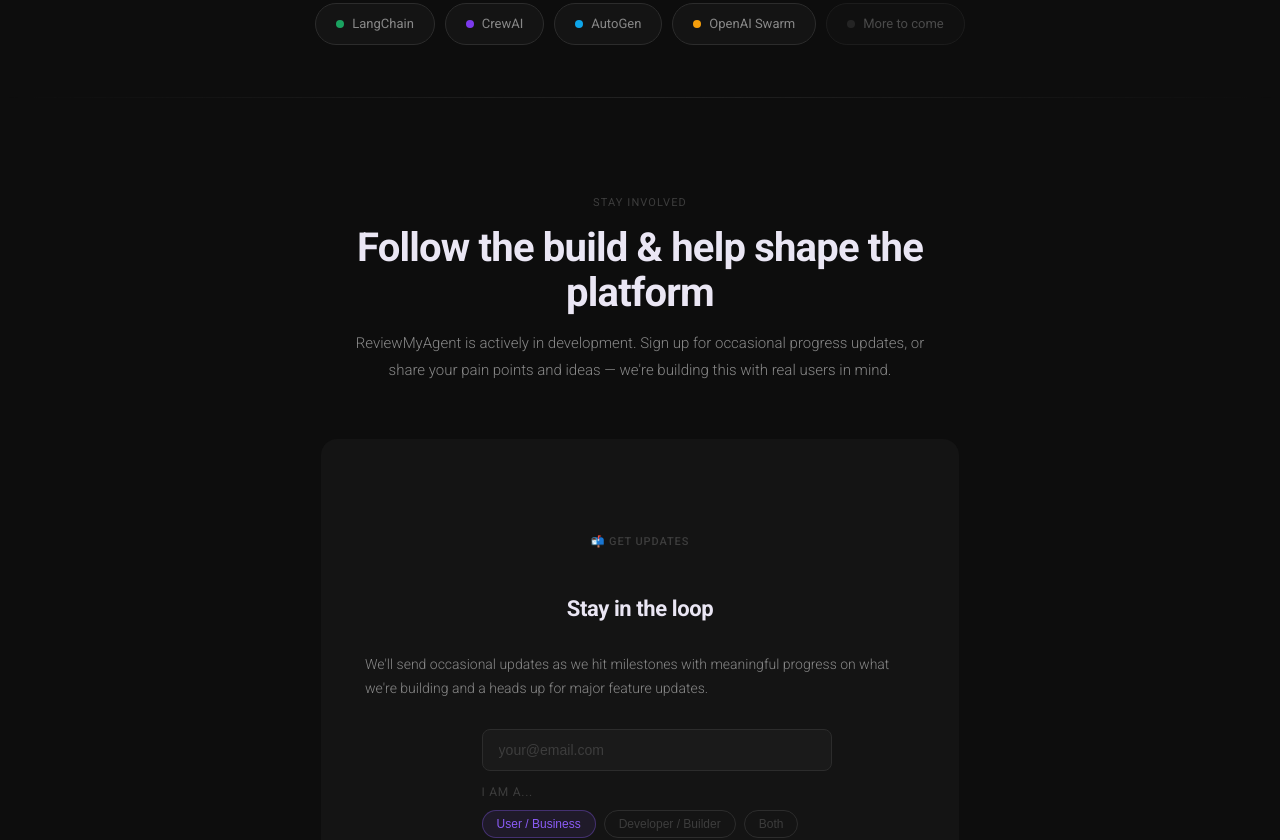
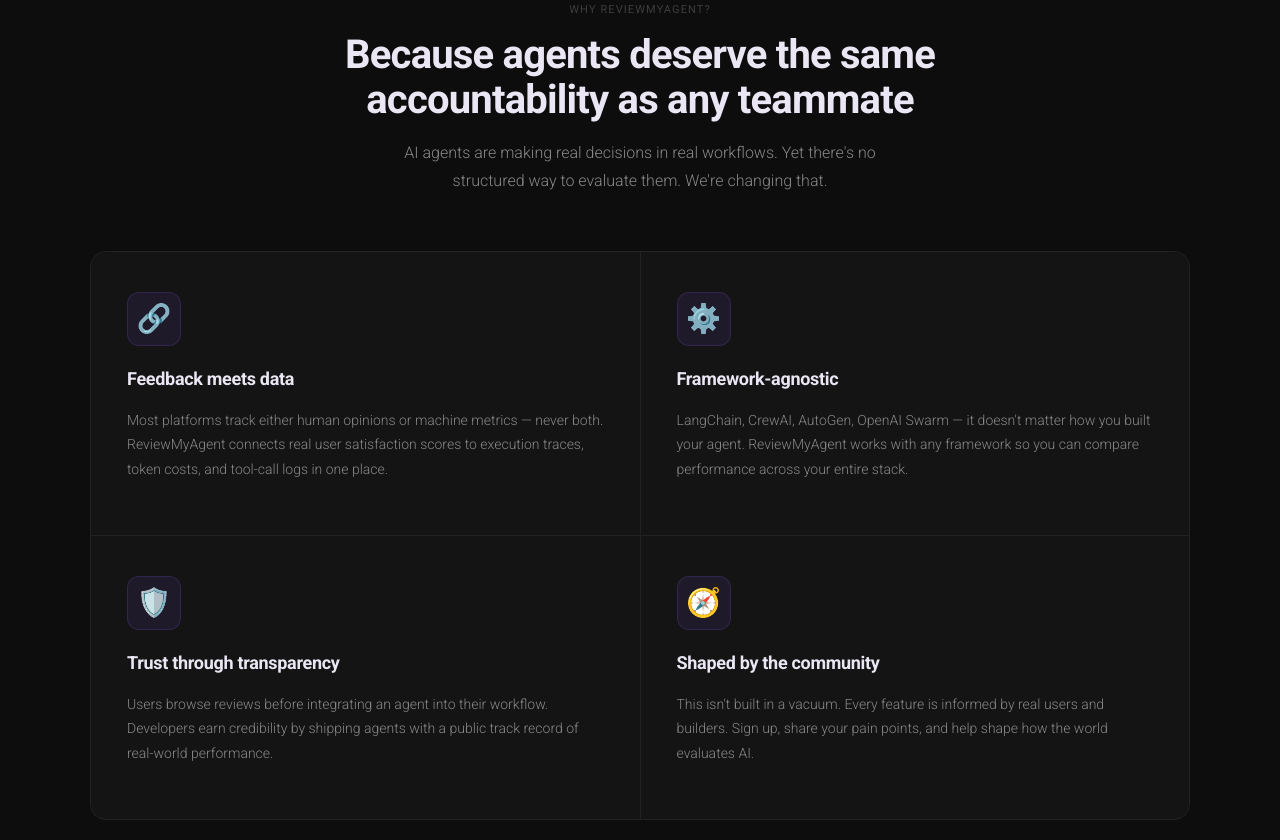
Before and after one commit to gentle-weapons/psc-ai, a Next.js app: page / in a window 1280 px wide. Shown: the part 1800-2640 px from the top of the page. Built offline with nearby package versions, Linux system fonts and the light colour scheme; no server answers.

Commit message:
fixed the problem with the bot catching feature stockton mentioned, and added the why section

```diff
--- a/app/landing.css
+++ b/app/landing.css
@@ -272,7 +272,8 @@ footer {
   padding: 48px 44px;
   max-width: 50%;
   border-radius: 16px;
-    min-height: 500px; /* adjust to match form height */
+  min-height: 500px;
+  /* adjust to match form height */
   justify-content: center;
 }
 
@@ -292,7 +293,7 @@ footer {
   margin-bottom: 10px;
 }
 
-.loop-panel > p {
+.loop-panel>p {
   font-size: 14px;
   font-weight: 300;
   color: var(--text-muted);
@@ -397,30 +398,126 @@ footer {
   transform: translateY(-1px);
 }
 
+/* Why Section */
+.why-subtitle {
+  font-size: 16px;
+  font-weight: 300;
+  color: var(--text-muted);
+  line-height: 1.75;
+  max-width: 520px;
+  margin: 0 auto;
+}
+
+.why-grid {
+  display: grid;
+  grid-template-columns: 1fr 1fr;
+  gap: 1px;
+  background: var(--border);
+  border: 1px solid var(--border);
+  border-radius: 16px;
+  overflow: hidden;
+}
+
+.why-card {
+  background: var(--surface);
+  padding: 40px 36px;
+  transition: background 0.25s;
+}
+
+.why-card:hover {
+  background: var(--surface2);
+}
+
+.why-card-icon {
+  font-size: 28px;
+  margin-bottom: 18px;
+  width: 52px;
+  height: 52px;
+  display: flex;
+  align-items: center;
+  justify-content: center;
+  background: var(--accent-dim);
+  border: 1px solid rgba(139, 92, 246, 0.18);
+  border-radius: 12px;
+}
+
+.why-card h3 {
+  font-size: 18px;
+  font-weight: 600;
+  letter-spacing: -0.3px;
+  margin-bottom: 10px;
+  color: var(--text);
+}
+
+.why-card p {
+  font-size: 14px;
+  font-weight: 300;
+  color: var(--text-muted);
+  line-height: 1.75;
+}
+
 .loop-note {
   font-size: 11px;
   color: var(--text-dim);
 }
 
 @keyframes fadeUp {
-  from { opacity: 0; transform: translateY(18px); }
-  to   { opacity: 1; transform: translateY(0); }
+  from {
+    opacity: 0;
+    transform: translateY(18px);
+  }
+
+  to {
+    opacity: 1;
+    transform: translateY(0);
+  }
 }
 
 @keyframes pulse {
-  0%, 100% { opacity: 1; transform: scale(1); }
-  50% { opacity: 0.35; transform: scale(0.65); }
+
+  0%,
+  100% {
+    opacity: 1;
+    transform: scale(1);
+  }
+
+  50% {
+    opacity: 0.35;
+    transform: scale(0.65);
+  }
 }
 
 /* Responsiveness */
 @media (max-width: 820px) {
+
   .audience-split,
-  .loop-grid { grid-template-columns: 1fr; }
-  .how-steps { grid-template-columns: 1fr; }
+  .why-grid,
+  .loop-grid {
+    grid-template-columns: 1fr;
+  }
+
+  .how-steps {
+    grid-template-columns: 1fr;
+  }
+
   .audience-card,
   .loop-panel,
-  .suggest-panel { padding: 38px 28px; }
-  .suggest-panel { border-left: none; border-top: 1px solid var(--border); }
-  .footer-inner { flex-direction: column; gap: 18px; text-align: center; }
-  .nav-links .nav-link { display: none; }
+  .suggest-panel {
+    padding: 38px 28px;
   }
+
+  .suggest-panel {
+    border-left: none;
+    border-top: 1px solid var(--border);
+  }
+
+  .footer-inner {
+    flex-direction: column;
+    gap: 18px;
+    text-align: center;
+  }
+
+  .nav-links .nav-link {
+    display: none;
+  }
+}
--- a/app/page.js
+++ b/app/page.js
@@ -143,6 +143,66 @@ export default function LandingPage() {
 
       <div className="section-divider" />
 
+      {/* Why Section */}
+      <section className="section why-section" id="why">
+        <div className="container">
+          <div style={{ textAlign: 'center', maxWidth: '620px', margin: '0 auto 56px' }}>
+            <div className="section-eyebrow">Why ReviewMyAgent?</div>
+            <div className="section-title">
+              Because agents deserve the same<br />accountability as any teammate
+            </div>
+            <p className="why-subtitle">
+              AI agents are making real decisions in real workflows. Yet there's no
+              structured way to evaluate them. We're changing that.
+            </p>
+          </div>
+
+          <div className="why-grid">
+            <div className="why-card">
+              <div className="why-card-icon">🔗</div>
+              <h3>Feedback meets data</h3>
+              <p>
+                Most platforms track either human opinions or machine metrics — never both.
+                ReviewMyAgent connects real user satisfaction scores to execution traces,
+                token costs, and tool-call logs in one place.
+              </p>
+            </div>
+
+            <div className="why-card">
+              <div className="why-card-icon">⚙️</div>
+              <h3>Framework-agnostic</h3>
+              <p>
+                LangChain, CrewAI, AutoGen, OpenAI Swarm — it doesn't matter how you built
+                your agent. ReviewMyAgent works with any framework so you can compare
+                performance across your entire stack.
+              </p>
+            </div>
+
+            <div className="why-card">
+              <div className="why-card-icon">🛡️</div>
+              <h3>Trust through transparency</h3>
+              <p>
+                Users browse reviews before integrating an agent into their workflow.
+                Developers earn credibility by shipping agents with a public track record
+                of real-world performance.
+              </p>
+            </div>
+
+            <div className="why-card">
+              <div className="why-card-icon">🧭</div>
+              <h3>Shaped by the community</h3>
+              <p>
+                This isn't built in a vacuum. Every feature is informed by real users
+                and builders. Sign up, share your pain points, and help shape how
+                the world evaluates AI.
+              </p>
+            </div>
+          </div>
+        </div>
+      </section>
+
+      <div className="section-divider" />
+
       {/* Integrated Frameworks */}
       <div className="frameworks">
         <div className="container">
```
Also changed, not shown: app/actions.js (+2 -6 lines), components/Forms.module.css (+9 -3 lines). Lines whose indentation alone changed are shown as unchanged.
